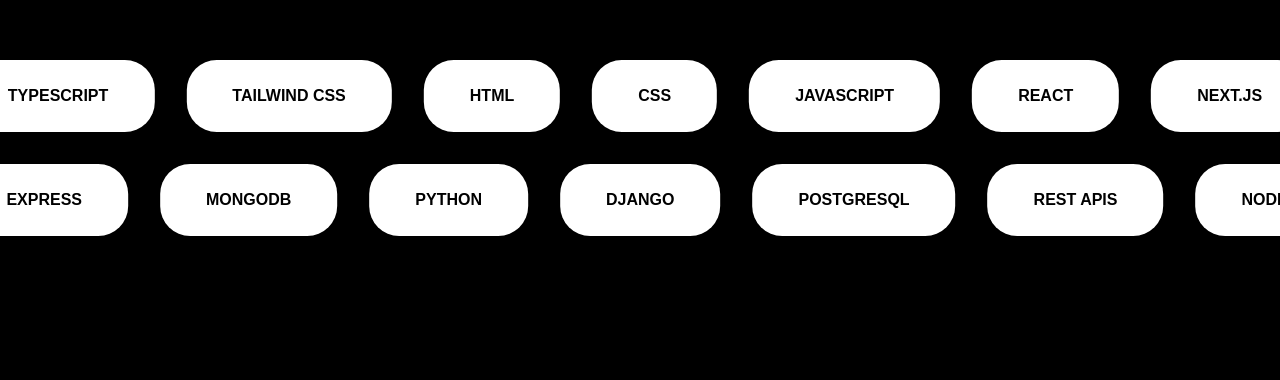
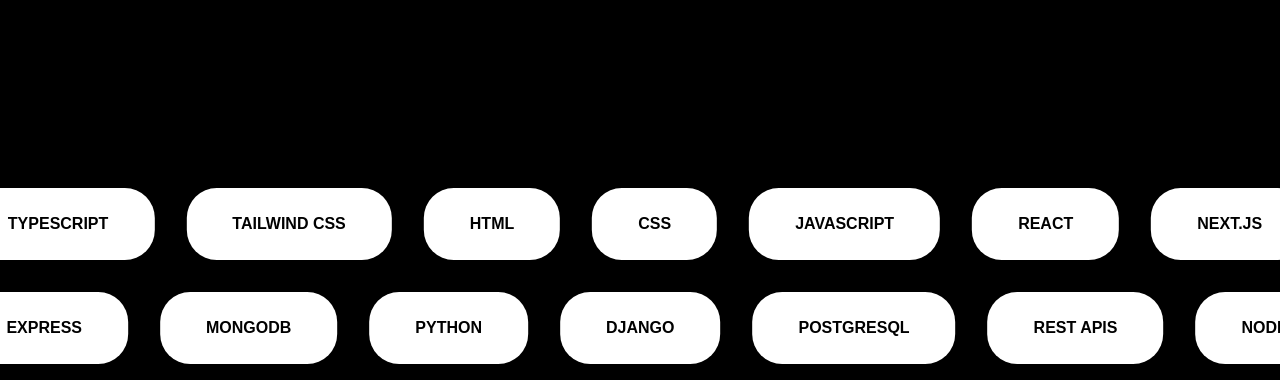
Before and after one commit to edenawoke9/portfolio, a Next.js app: page /pages/about in a window 1280 px wide. Shown: the part 436-816 px from the top of the page. Built offline with nearby package versions, Linux system fonts and the light colour scheme.

Commit message:
fix: space b/n sections

```diff
--- a/app/pages/about/page.tsx
+++ b/app/pages/about/page.tsx
@@ -55,7 +55,7 @@ export default function About() {
     ];
 
     return <div ref={sectionRef}>
-        <div className="flex  lg:flex-row flex-col gap-4  lg:m-20 ml-4  mb-56 justify-center">
+        <div className="flex  lg:flex-row flex-col gap-4  lg:m-20 ml-4  justify-center">
         <div>
             <h1 className="text-2xl">About</h1>
         </div>
@@ -76,7 +76,7 @@ export default function About() {
     </div>
 
     {/* Frontend Stack - Left to Right */}
-    <div className="w-full overflow-hidden bg-transparent-4 mt-20">
+    <div className="w-full overflow-hidden bg-transparent-4  mt-52 ">
         <div className="relative">
             <div className="flex gap-8 animate-scroll-frontend whitespace-nowrap">
                 {/* First set */}
--- a/app/pages/blog/page.jsx
+++ b/app/pages/blog/page.jsx
@@ -37,7 +37,7 @@ export default function BlogPage() {
     };
 
     return (
-        <section className=" h-64  text-white  md:py-20 px-4 md:px-8">
+        <section className=" h-64  text-white  md:py:16 px-4 md:px-8">
             <div className="max-w-6xl mx-auto">
                 {/* Header */}
                 <motion.div
--- a/app/pages/projects/page.tsx
+++ b/app/pages/projects/page.tsx
@@ -93,7 +93,7 @@ export default function Project() {
     };
 
     return (
-        <section className="min-h-screen flex flex-col items-center justify-center bg-black w-full  py-20">
+        <section className="min-h-screen flex flex-col items-center justify-center bg-black w-full ">
             <div className="max-w-6xl mx-auto px-4">
             <div className="relative">
                     <h2 className="text-7xl lg:text-[290px] font-serif text-white opacity-40 flex justify-center tracking-tight leading-none">
```
